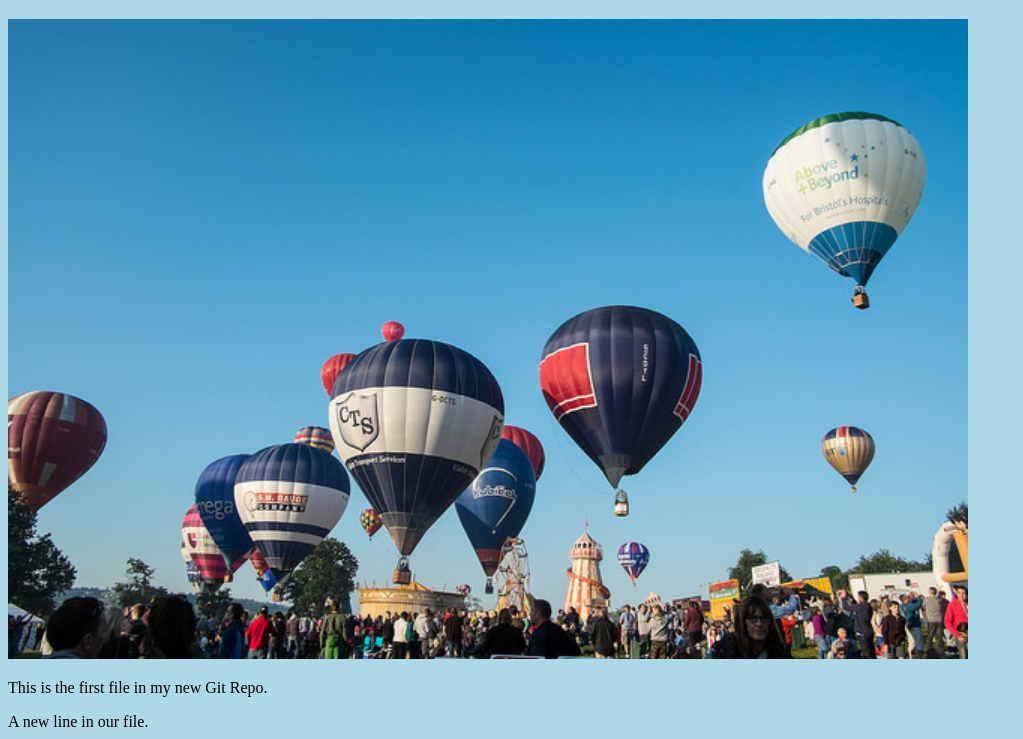
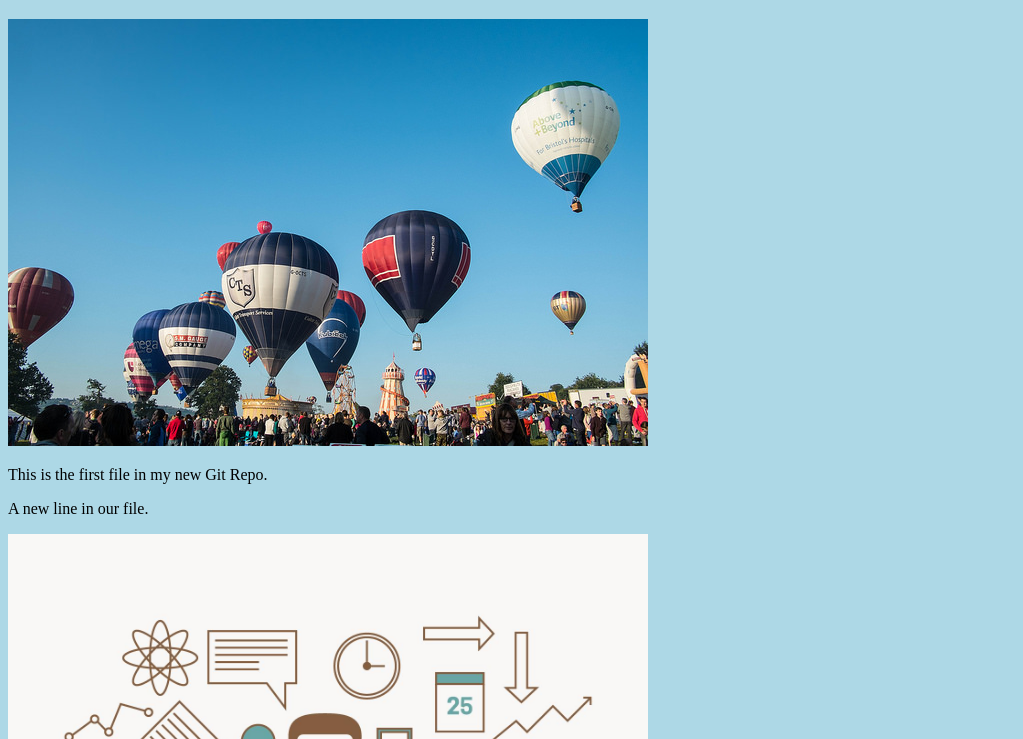
Before and after one commit to yesarsha/Hello-World-Git, a plain HTML site: page index.html in a window 1280 px wide. Shown: the part 61-800 px from the top of the page, without its empty margins (0-1023 px from the left). Drawn offline with Linux system fonts and the light colour scheme.

Commit message:
Updated index.html. Image Resized

```diff
--- a/index.html
+++ b/index.html
@@ -9,7 +9,7 @@
 <body>
 
     <h1>Hello World!</h1>
-    <div><img src="images/balloons.jpg" alt="Balloons from Space" style="width: 100%;max-width: 960px;"></div>
+    <div><img src="images/balloons.jpg" alt="Balloons from Space" style="width: 100%;max-width: 640px;"></div>
     <p>This is the first file in my new Git Repo.</p>
     <p>A new line in our file.</p>
     <div><img src="images/multitasking-illustration-vector.jpg" alt="Multitasking Illustration" style="width: 100%;max-width: 640px"></div>
```
